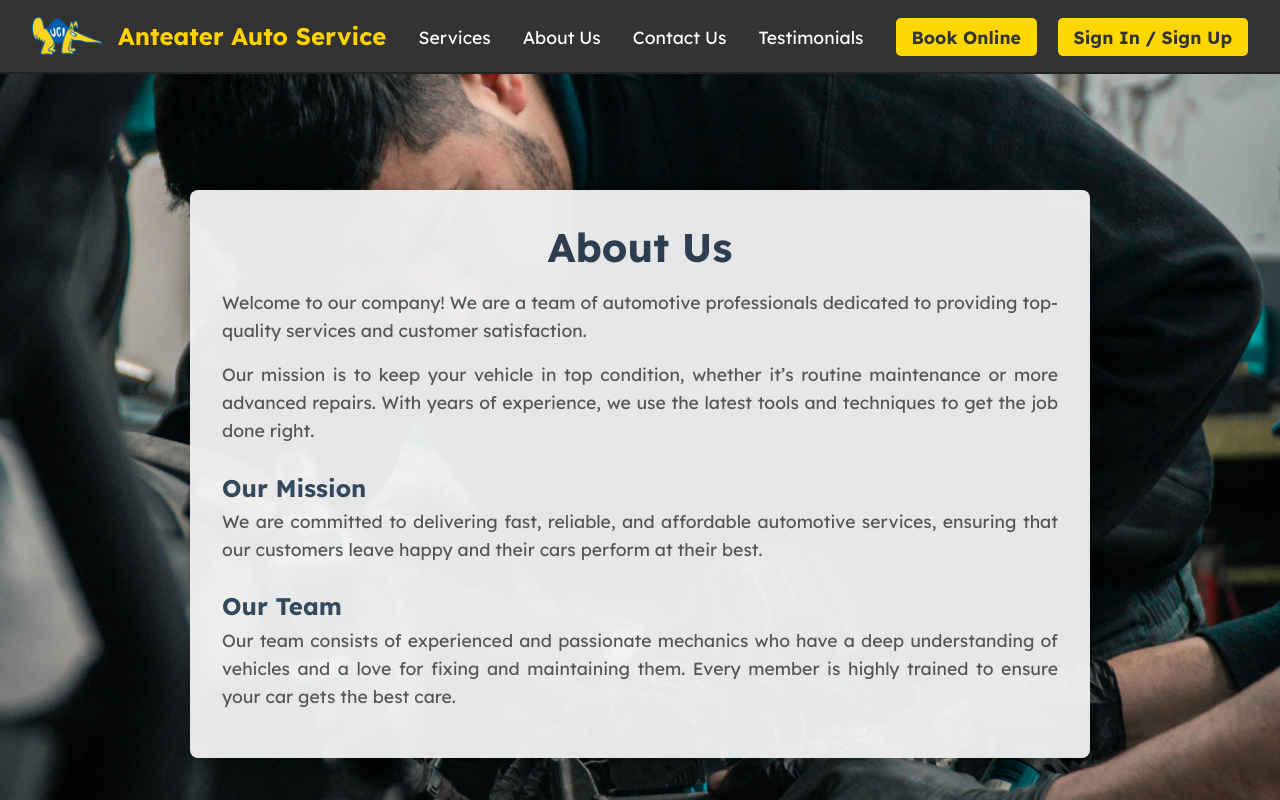
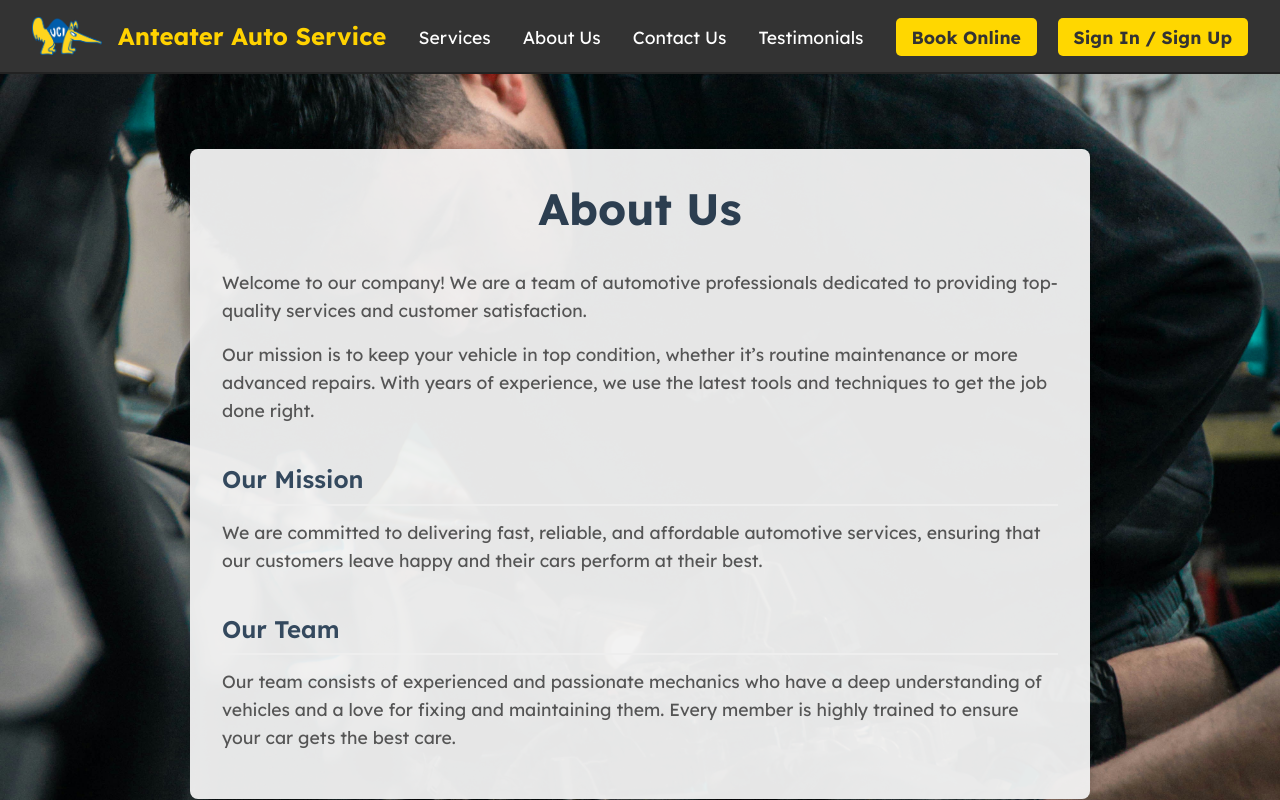
Before and after one commit to smallar1/anteater-auto-services, a React (Create React App) app: page /about in a window 1280 px wide. Shown: the top 800 px of the page. Built offline with nearby package versions, Linux system fonts and the light colour scheme; no server answers.

Commit message:
- Removed justified text from About Us for accessibility and refined about us headers for better readability

```diff
--- a/src/components/css/AboutUs.css
+++ b/src/components/css/AboutUs.css
@@ -40,9 +40,10 @@
 
 /* Heading styles */
 .about-us-container h1 {
-  font-size: 2.5rem;
-  margin-bottom: 1rem;
+  font-size: 2.75rem;
+  margin-bottom: 2rem;
   text-align: center;
+  font-weight: 700;
   color: #2c3e50;
 }
 
@@ -53,13 +54,16 @@
 }
 
 .about-us-content h2 {
-  margin-top: 1.5rem;
+  margin-top: 2.25rem;
+  margin-bottom: 0.75rem;
   color: #34495e;
   font-size: 1.5rem;
+  font-weight: 600;
+  border-bottom: 2px solid #eee;
+  padding-bottom: 0.3rem;
 }
 
 .about-us-content p {
   margin-bottom: 1rem;
   color: #555;
-  text-align: justify;
 }
```
